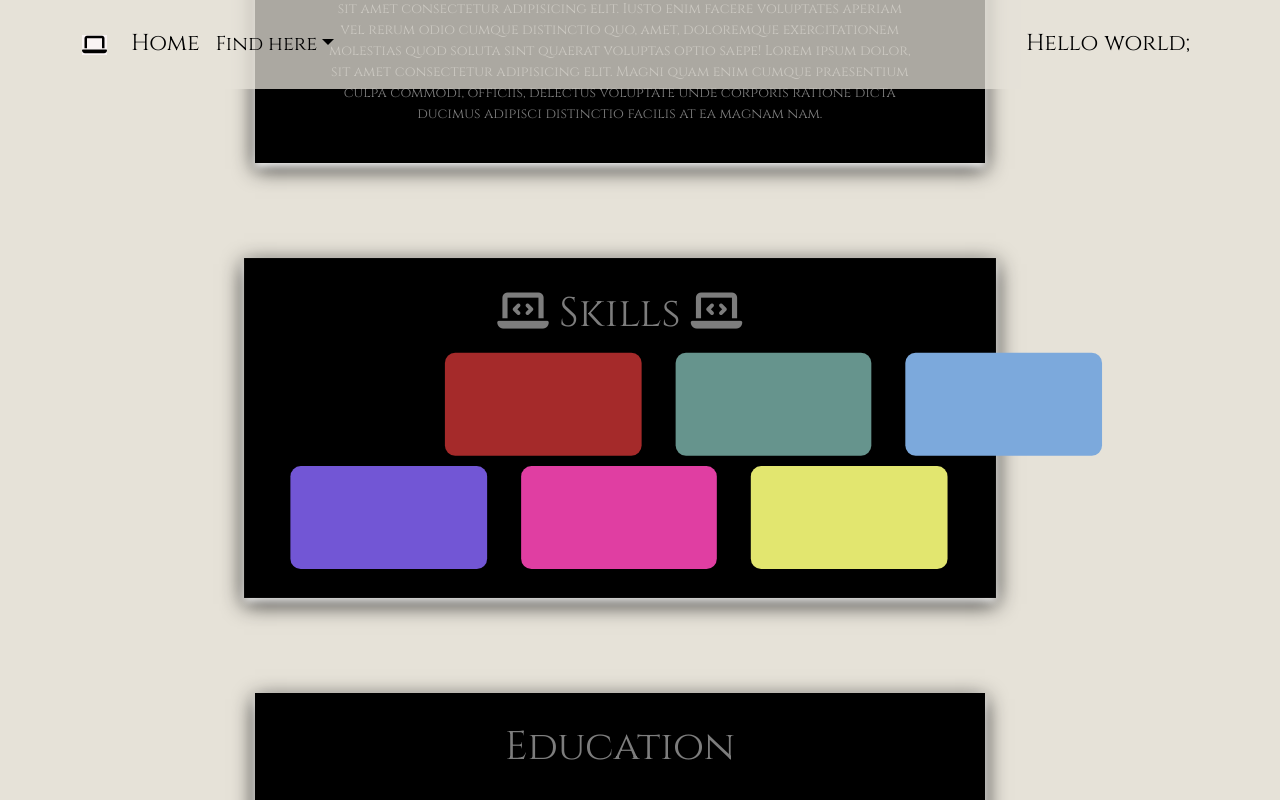
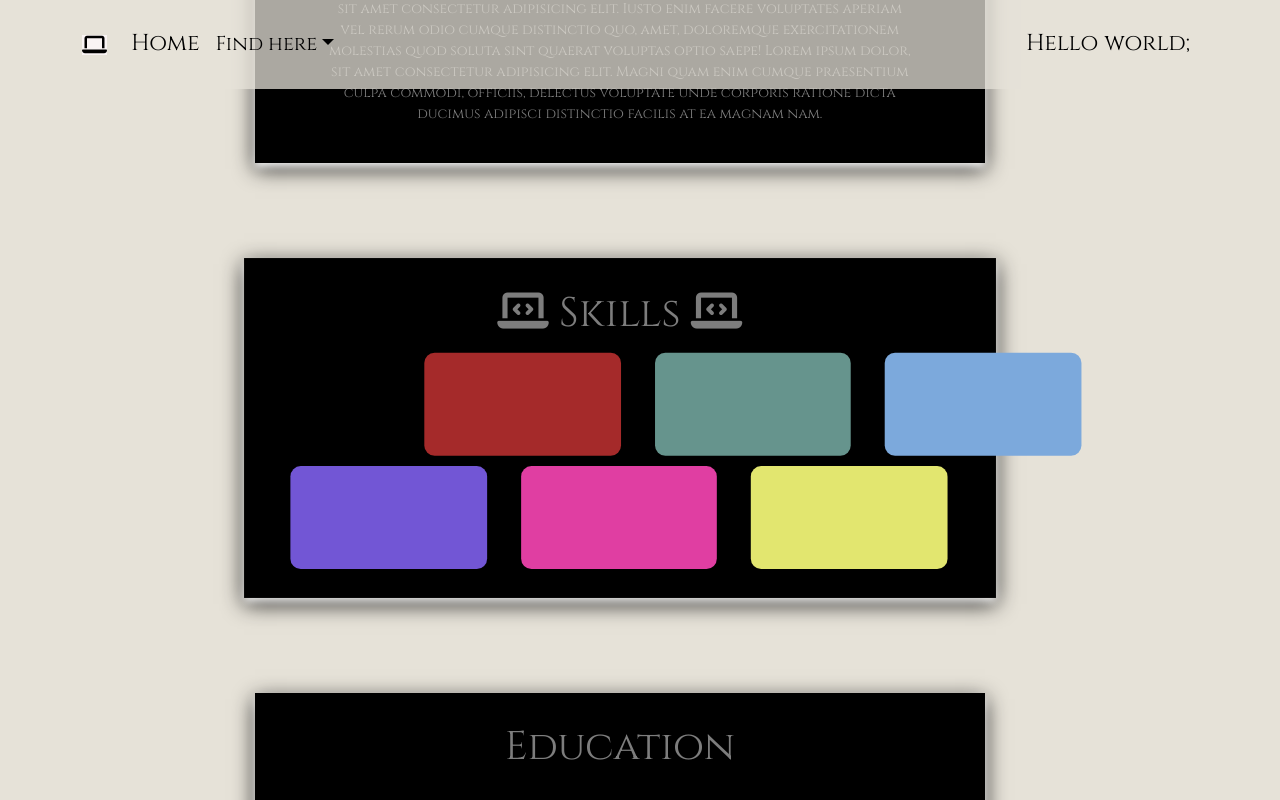
Before and after one commit to melvyxavier/task1completed, a plain HTML site: page index.html in a window 1280 px wide. In both pictures the pointer is over the element 619 px from the left and 1413 px from the top of the page. Shown: the part 1013-1813 px from the top of the page. Drawn offline with nearby package versions, Linux system fonts and the light colour scheme; a web font is replaced by a local one.

Commit message:
task1done

```diff
--- a/portfolio.css
+++ b/portfolio.css
@@ -207,7 +207,7 @@ body {
 }
 
 #m5:hover {
-    transform: translateX(150px);
+    transform: translateX(130px);
 }
 
 
```
